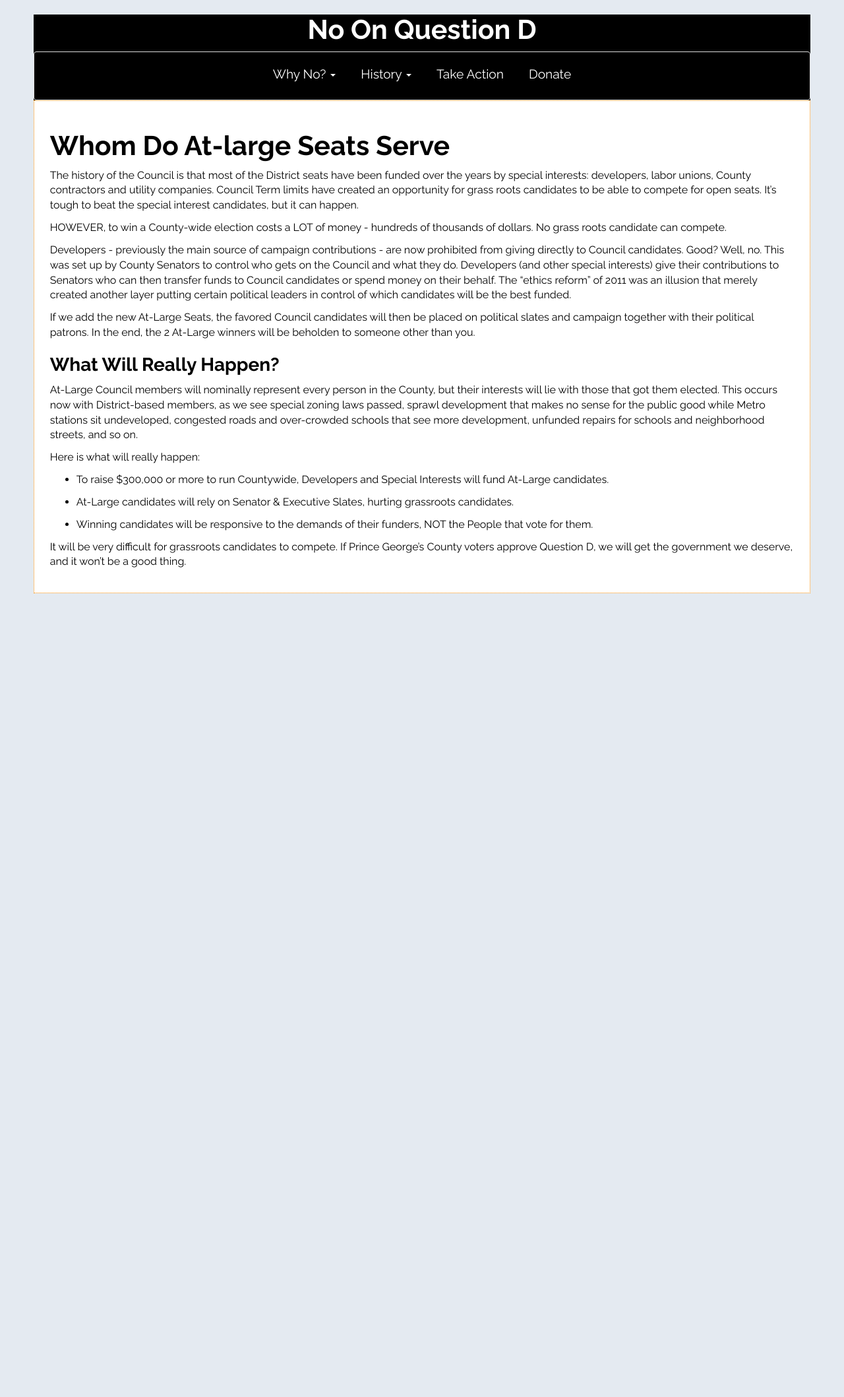
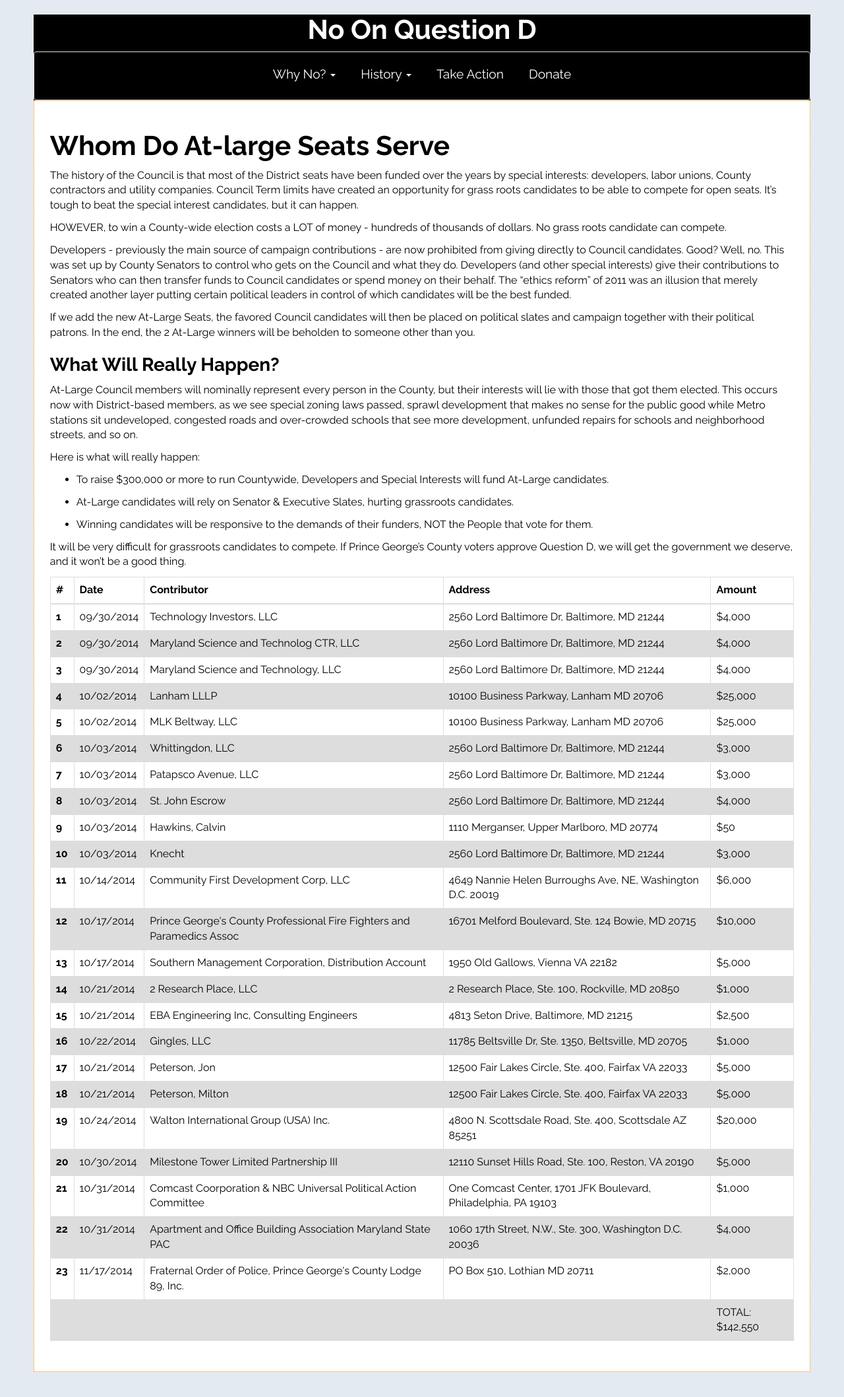
Before and after one commit to PrinceGeorgesTech/no-on-question-d, a Jekyll site: the page built from why-no/special-interests.md, in a window 1280 px wide. Shown: the whole page at 66% size. Built offline with Jekyll 4.4.1, drawn with Linux system fonts in a browser that asks for light colours; nearby versions of some CDN libraries; before the commit the page ends 937 px from its top, so only the background shows below that.

Commit message:
donor-table (#8)
* donor-table

* Removing special-interests.html & special_intrests.md

```diff
--- a/css/main.css
+++ b/css/main.css
@@ -245,3 +245,21 @@
 .btn-primary:hover{
     background-color:black;
 }
+
+/* special interest table css */
+table {
+    /*font-family: arial, sans-serif;*/
+    border-collapse: collapse;
+    width: 100%;
+}
+
+
+td {
+    border: 1px solid #dddddd;
+    text-align: left;
+    padding: 8px;
+}
+
+tr:nth-child(even) {
+    background-color: #dddddd;
+}
--- /dev/null
+++ b/why-no/special-interests.md
@@ -0,0 +1,209 @@
+---
+layout: post
+title:  "Whom Do At-large Seats Serve"
+permalink: /why-no/special-interests
+---
+The history of the Council is that most of the District seats have been funded over the years by special interests: developers, labor unions, County contractors and utility companies. Council Term limits have created an opportunity for grass roots candidates to be able to compete for open seats. It's tough to beat the special interest candidates, but it can happen.
+
+HOWEVER, to win a County-wide election costs a LOT of money - hundreds of thousands of dollars. No grass roots candidate can compete.
+
+Developers - previously the main source of campaign contributions - are now prohibited from giving directly to Council candidates. Good? Well, no. This was set up by County Senators to control who gets on the Council and what they do. Developers (and other special interests) give their contributions to Senators who can then transfer funds to Council candidates or spend money on their behalf. The "ethics reform" of 2011 was an illusion that merely created another layer putting certain political leaders in control of which candidates will be the best funded.
+
+If we add the new At-Large Seats, the favored Council candidates will then be placed on political slates and campaign together with their political patrons. In the end, the 2 At-Large winners will be beholden to someone other than you.
+
+### What Will Really Happen?
+At-Large Council members will nominally represent every person in the County, but their interests will lie with those that got them elected. This occurs now with District-based members, as we see special zoning laws passed, sprawl development that makes no sense for the public good while Metro stations sit undeveloped, congested roads and over-crowded schools that see more development, unfunded repairs for schools and neighborhood streets, and so on.
+
+Here is what will really happen:
+
+- To raise $300,000 or more to run Countywide, Developers and Special Interests will fund At-Large candidates.
+
+- At-Large candidates will rely on Senator & Executive Slates, hurting grassroots candidates.
+
+- Winning candidates will be responsive to the demands of their funders, NOT the People that vote for them.
+
+It will be very difficult for grassroots candidates to compete.
+If Prince George's County voters approve Question D, we will get the government we deserve, and it won't be a good thing.
+
+<table class="table table-bordered table-hover">
+  <thead class="thead-inverse">
+    <tr>
+    <th>#</th>
+    <th>Date</th>
+    <th>Contributor</th>
+    <th>Address</th>
+    <th>Amount</th>
+  </tr>
+  </thead>
+  <tbody>
+    <tr>
+      <th scope="row">1</th>
+      <td>09/30/2014</td>
+      <td>Technology Investors, LLC</td>
+      <td>2560 Lord Baltimore Dr, Baltimore, MD 21244</td>
+      <td>$4,000</td>
+  </tr>
+  <tr>
+    <th scope="row">2</th>
+    <td>09/30/2014</td>
+    <td>Maryland Science and Technolog CTR, LLC</td>
+    <td>2560 Lord Baltimore Dr, Baltimore, MD 21244</td>
+    <td>$4,000</td>
+  </tr>
+  <tr>
+    <th scope="row">3</th>
+    <td>09/30/2014</td>
+    <td>Maryland Science and Technology, LLC</td>
+    <td>2560 Lord Baltimore Dr, Baltimore, MD 21244</td>
+    <td>$4,000</td>
+  </tr>
+  <tr>
+    <th scope="row">4</th>
+    <td>10/02/2014</td>
+    <td>Lanham LLLP</td>
+    <td>10100 Business Parkway, Lanham MD 20706</td>
+    <td>$25,000</td>
+  </tr>
+  <tr>
+    <th scope="row">5</th>
+    <td>10/02/2014</td>
+    <td>MLK Beltway, LLC</td>
+    <td>10100 Business Parkway, Lanham MD 20706</td>
+    <td>$25,000</td>
+  </tr>
+  <tr>
+    <th scope="row">6</th>
+    <td>10/03/2014</td>
+    <td>Whittingdon, LLC</td>
+    <td>2560 Lord Baltimore Dr, Baltimore, MD 21244</td>
+    <td>$3,000</td>
+  </tr>
+  <tr>
+    <th scope="row">7</th>
+    <td>10/03/2014</td>
+    <td>Patapsco Avenue, LLC</td>
+    <td>2560 Lord Baltimore Dr, Baltimore, MD 21244</td>
+    <td>$3,000</td>
+  </tr>
+  <tr>
+    <th scope="row">8</th>
+    <td>10/03/2014</td>
+    <td>St. John Escrow</td>
+    <td>2560 Lord Baltimore Dr, Baltimore, MD 21244</td>
+    <td>$4,000</td>
+  </tr>
+  <tr>
+    <th scope="row">9</th>
+    <td>10/03/2014</td>
+    <td>Hawkins, Calvin</td>
+    <td>1110 Merganser, Upper Marlboro, MD 20774</td>
+    <td>$50</td>
+  </tr>
+  <tr>
+    <th scope="row">10</th>
+    <td>10/03/2014</td>
+    <td>Knecht</td>
+    <td>2560 Lord Baltimore Dr, Baltimore, MD 21244</td>
+    <td>$3,000</td>
+  </tr>
+  <tr>
+    <th scope="row">11</th>
+    <td>10/14/2014</td>
+    <td>Community First Development Corp, LLC</td>
+    <td>4649 Nannie Helen Burroughs Ave, NE, Washington D.C. 20019</td>
+    <td>$6,000</td>
+  </tr>
+  <tr>
+    <th scope="row">12</th>
+    <td>10/17/2014</td>
+    <td>Prince George's County Professional Fire Fighters and Paramedics Assoc</td>
+    <td>16701 Melford Boulevard, Ste. 124 Bowie, MD 20715</td>
+    <td>$10,000</td>
+  </tr>
+  <tr>
+    <th scope="row">13</th>
+    <td>10/17/2014</td>
+    <td>Southern Management Corporation, Distribution Account</td>
+    <td>1950 Old Gallows, Vienna VA 22182</td>
+    <td>$5,000</td>
+  </tr>
+  <tr>
+    <th scope="row">14</th>
+    <td>10/21/2014</td>
+    <td>2 Research Place, LLC</td>
+    <td>2 Research Place, Ste. 100, Rockville, MD 20850</td>
+    <td>$1,000</td>
+  </tr>
+  <tr>
+    <th scope="row">15</th>
+    <td>10/21/2014</td>
+    <td>EBA Engineering Inc, Consulting Engineers</td>
+    <td>4813 Seton Drive, Baltimore, MD 21215</td>
+    <td>$2,500</td>
+  </tr>
+  <tr>
+    <th scope="row">16</th>
+    <td>10/22/2014</td>
+    <td>Gingles, LLC</td>
+    <td>11785 Beltsville Dr, Ste. 1350, Beltsville, MD 20705</td>
+    <td>$1,000</td>
+  </tr>
+  <tr>
+    <th scope="row">17</th>
+    <td>10/21/2014</td>
+    <td>Peterson, Jon</td>
+    <td>12500 Fair Lakes Circle, Ste. 400, Fairfax VA 22033</td>
+    <td>$5,000</td>
+  </tr>
+  <tr>
+    <th scope="row">18</th>
+    <td>10/21/2014</td>
+    <td>Peterson, Milton</td>
+    <td>12500 Fair Lakes Circle, Ste. 400, Fairfax VA 22033</td>
+    <td>$5,000</td>
+  </tr>
+   <tr>
+    <th scope="row">19</th>
+    <td>10/24/2014</td>
+    <td>Walton International Group (USA) Inc.</td>
+    <td>4800 N. Scottsdale Road, Ste. 400, Scottsdale AZ 85251</td>
+    <td>$20,000</td>
+  </tr>
+   <tr>
+    <th scope="row">20</th>
+    <td>10/30/2014</td>
+    <td>Milestone Tower Limited Partnership III</td>
+    <td>12110 Sunset Hills Road, Ste. 100, Reston, VA 20190</td>
+    <td>$5,000</td>
+  </tr>
+   <tr>
+    <th scope="row">21</th>
+    <td>10/31/2014</td>
+    <td>Comcast Coorporation & NBC Universal Political Action Committee</td>
+    <td>One Comcast Center, 1701 JFK Boulevard, Philadelphia, PA 19103</td>
+    <td>$1,000</td>
+  </tr>
+   <tr>
+    <th scope="row">22</th>
+    <td>10/31/2014</td>
+    <td>Apartment and Office Building Association Maryland State PAC</td>
+    <td>1060 17th Street, N.W., Ste. 300, Washington D.C. 20036</td>
+    <td>$4,000</td>
+  </tr>
+   <tr>
+    <th scope="row">23</th>
+    <td>11/17/2014</td>
+    <td>Fraternal Order of Police, Prince George's County Lodge 89, Inc.</td>
+    <td>PO Box 510, Lothian MD 20711</td>
+    <td>$2,000</td>
+  </tr>
+   <tr>
+    <td></td>
+    <td></td>
+    <td></td>
+    <td></td>
+    <td>TOTAL: $142,550</td>
+  </tr>
+  </tbody>
+
+</table>
```
Also changed, not shown: why-no/special-intrests.md (deleted, +0 -26 lines).
